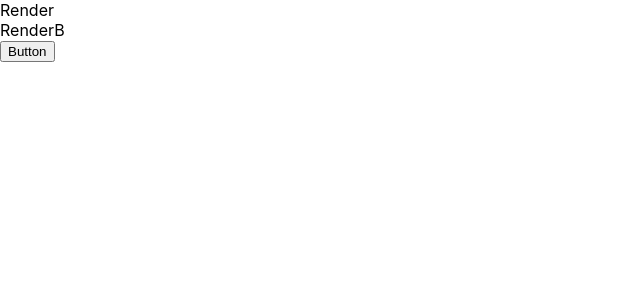
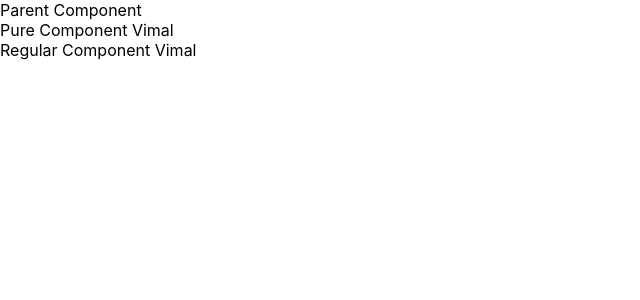
Before and after one commit to vimalpillai21/react-tutorial, a React (Create React App) app: page / in a window 1280 px wide. Shown: the top 300 px of the page, without its empty margins (0-640 px from the left). Built offline with nearby package versions, Linux system fonts and the light colour scheme.

Commit message:
learned about Pure component

```diff
--- a/src/App.js
+++ b/src/App.js
@@ -18,7 +18,10 @@ import React from 'react';
 // import UserGreeting from './components/UserGreeting/UserGreeting';
 // import Stylesheet from './components/StyleApp/Stylesheet';
 // import Inline from './components/StyleApp/Inline';
-import LifeCycleA from './components/LifeCycleHooks/LifeCycleA';
+// import LifeCycleA from './components/LifeCycleHooks/LifeCycleA';
+// import Fragment from './components/FragmentDemo/Fragment';
+// import Table from './components/FragmentDemo/Table';
+import ParentComp from './components/PureComponent/ParentComp';
 // import NameList from './components/UserGreeting/NameList';
 import './App.css';
 import './appStyles.css';
@@ -32,8 +35,13 @@ function App() {
       {/* <h1 className='error'>Error</h1>
       <h1 className={styles.success}>Success</h1>
       <Inline />
+
       <Stylesheet primary={true} /> */}
-      <LifeCycleA />
+      {/* <LifeCycleA /> */}
+      {/* <PureComp /> */}
+      <ParentComp />
+      {/* <Fragment /> */}
+      {/* <Table /> */}
       {/* <FunctionClick /> */}
       {/* <ClassClick /> */}
       {/* <FileUpload /> */}
--- /dev/null
+++ b/src/components/FragmentDemo/Fragment.js
@@ -0,0 +1,12 @@
+import React from 'react';
+
+function Fragment() {
+    return (
+        <React.Fragment>
+        <h1>Fragment Demo</h1>
+        <p>Desricption about Fragment Demo</p>
+        </React.Fragment>
+    )
+}
+
+export default Fragment;
--- /dev/null
+++ b/src/components/FragmentDemo/Table.js
@@ -0,0 +1,16 @@
+import React from 'react'
+import Column from  './Column';
+
+function Table() {
+    return (
+        <table>
+         <tbody>
+             <tr>
+                 <Column />
+             </tr>
+         </tbody>
+        </table>
+    )
+}
+
+export default Table
--- a/src/components/LifeCycleHooks/LifeCycleA.js
+++ b/src/components/LifeCycleHooks/LifeCycleA.js
@@ -1,4 +1,4 @@
-import React, { Component } from 'react'
+import React, { Component } from 'react';
 import LifeCycleB from './LifeCycleB';
 class LifeCycleA extends Component {
     constructor(props) {
@@ -52,4 +52,4 @@ class LifeCycleA extends Component {
 
 }
 
-export default LifeCycleA
+export default LifeCycleA;
--- a/src/components/LifeCycleHooks/LifeCycleB.js
+++ b/src/components/LifeCycleHooks/LifeCycleB.js
@@ -1,4 +1,4 @@
-import React, { Component } from 'react'
+import React, { Component } from 'react';
 
 class LifeCycleB extends Component {
     constructor(props) {
--- /dev/null
+++ b/src/components/PureComponent/ParentComp.js
@@ -0,0 +1,33 @@
+import React, { PureComponent } from 'react'
+import PureComp from './PureComp';
+import RegComp from './RegComp';
+class ParentComp extends PureComponent {
+    constructor(props) {
+        super(props)
+
+        this.state = {
+             name: "Vimal"
+        }
+    }
+
+    componentDidMount(){
+        setInterval(()=>{
+            this.setState({
+                name: "Vimal"
+            });
+        },2000);
+    }
+
+    render() {
+        console.log("---------------ParentComp------------------------------");
+        return (
+            <div>
+                Parent Component
+                <PureComp name={this.state.name} />
+                <RegComp name={this.state.name} />
+            </div>
+        )
+    }
+}
+
+export default ParentComp
--- /dev/null
+++ b/src/components/PureComponent/PureComp.js
@@ -0,0 +1,14 @@
+import React, { PureComponent } from 'react'
+
+class PureComp extends PureComponent {
+    render() {
+        console.log("PureComp render");
+        return (
+            <div>
+             Pure Component {this.props.name}
+            </div>
+        )
+    }
+}
+
+export default PureComp;
--- /dev/null
+++ b/src/components/PureComponent/RegComp.js
@@ -0,0 +1,14 @@
+import React, { Component } from 'react'
+
+class RegComp extends Component {
+    render() {
+        console.log("RegComp render");
+        return (
+            <div>
+                Regular Component {this.props.name}
+            </div>
+        )
+    }
+}
+
+export default RegComp;
```
Also changed, not shown: src/components/FragmentDemo/Column.js (added, +32 -0 lines).
